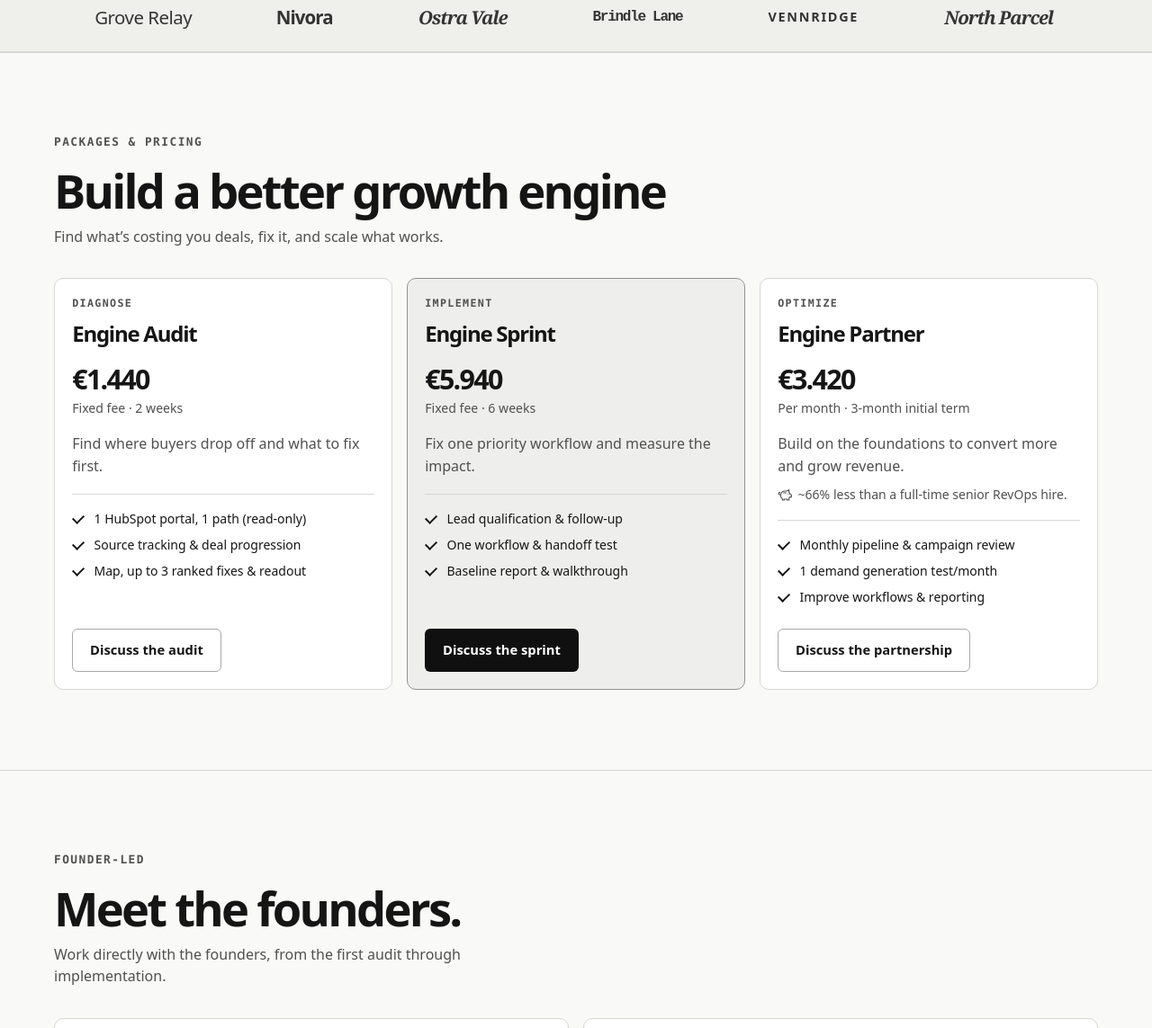
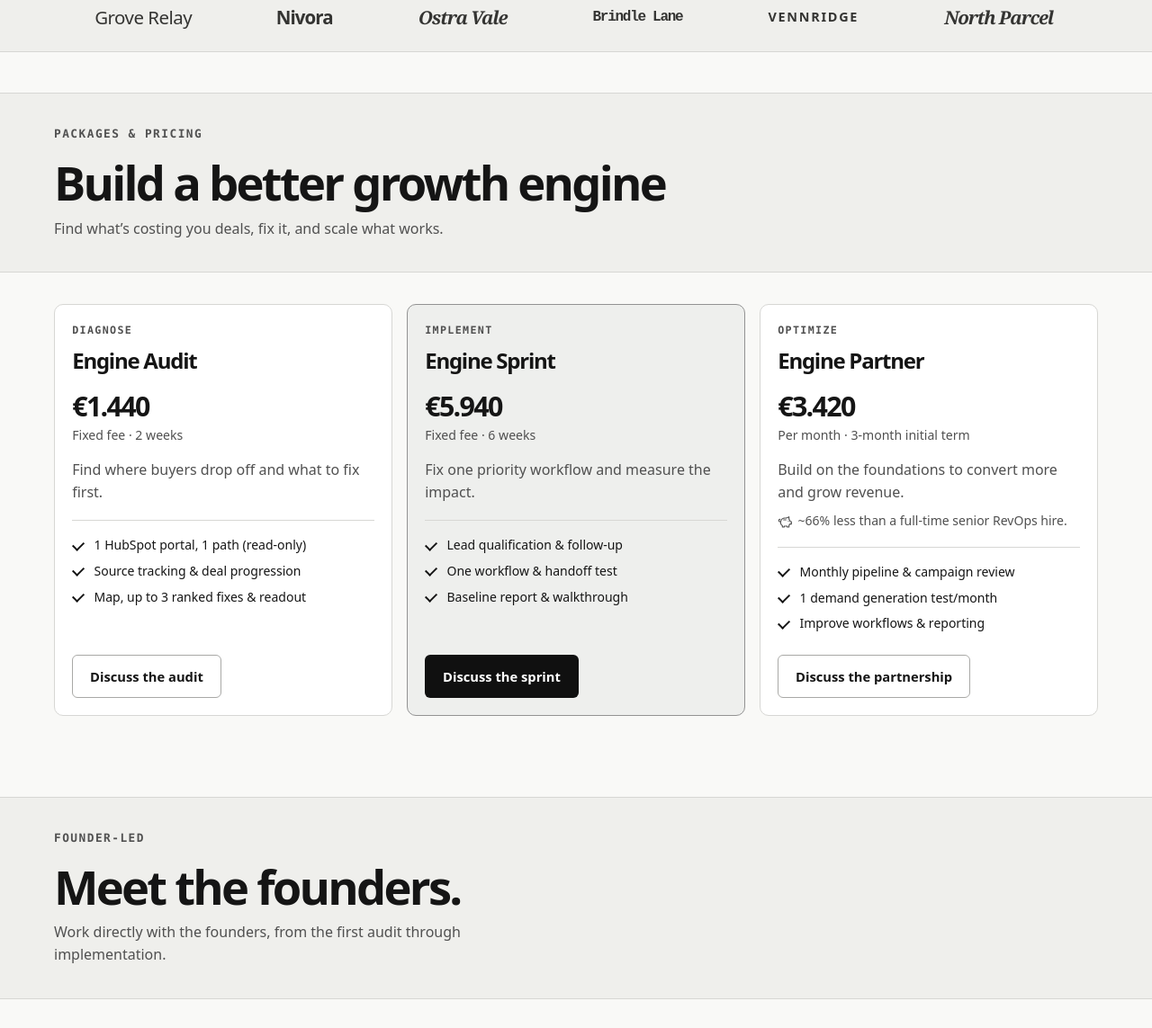
Before and after one commit to EAAGENTS/silent-engine-preview, a plain HTML site: page index.html in a window 1280 px wide. Shown: the part 1177-2320 px from the top of the page at 90% size. Drawn offline with Linux system fonts and the light colour scheme.

Commit message:
Give packages and founders matching full-width intro bands

```diff
--- a/index.html
+++ b/index.html
@@ -235,10 +235,10 @@ h3{font-size:1.5rem;margin-bottom:.65rem}
 .section{padding-block:clamp(3.75rem,7vw,6.15rem)}
 .intro{display:grid;grid-template-columns:1.3fr 1fr;gap:2rem;align-items:end;margin-bottom:2.1rem}
 .intro h2{margin-bottom:0}
-#approach{padding-top:0}
-.approach-intro{background:#efefec;border-block:1px solid var(--rule);padding-block:clamp(1.35rem,2.8vw,2.4rem)}
-#approach .intro{margin-bottom:0}
-#approach .steps{margin-inline:auto;margin-top:clamp(1.4rem,3vw,2.2rem)}
+#approach,.offers,.team{padding-top:0}
+.section-intro-band{background:#efefec;border-block:1px solid var(--rule);padding-block:clamp(1.35rem,2.8vw,2.4rem)}
+.section-intro-band .intro{margin-bottom:0}
+.section-intro-band+.wrap{margin-inline:auto;margin-top:clamp(1.4rem,3vw,2.2rem)}
 #approach-title{font-size:clamp(1.65rem,3.7vw,3.45rem)}
 @media(max-width:600px){#approach-title{font-size:clamp(1.125rem,5.5vw,1.85rem)}}
 :is(#approach,.offers,.team) .intro{display:block}
@@ -255,7 +255,7 @@ h3{font-size:1.5rem;margin-bottom:.65rem}
 .steps .step:not(:last-child)::after{content:"";position:absolute;right:.08rem;top:3.25rem;width:6px;height:10px;background:#737373;clip-path:polygon(0 8%,15% 0,100% 50%,15% 100%,0 92%,80% 50%)}
 }
 .step p,.card>p{color:var(--muted);margin-bottom:0}
-.offers{border-top:1px solid var(--rule)}
+.offers{margin-top:clamp(1.5rem,3.5vw,3rem)}
 .card{display:flex;flex-direction:column;border:1px solid var(--rule);border-radius:10px;padding:1.45rem;background:#ffffff}
 .card.featured{background:#eeefed;border-color:#939393}
 .packages .card{padding:clamp(.95rem,1.5vw,1.45rem)}
@@ -269,7 +269,6 @@ h3{font-size:1.5rem;margin-bottom:.65rem}
 .packages .card li::before{content:"";width:.63rem;height:.37rem;margin-inline:.08rem;border-left:2px solid currentColor;border-bottom:2px solid currentColor;transform:translateY(-.14rem) rotate(-45deg)}
 .card li+li{margin-top:.45rem}
 .card .btn{margin-top:auto;align-self:flex-start}
-.team{border-top:1px solid var(--rule)}
 .team-grid{display:grid;grid-template-columns:1fr 1fr;gap:1rem}
 .founder{display:grid;grid-template-columns:clamp(64px,8vw,96px) minmax(0,1fr);align-items:center;gap:clamp(.85rem,2.2vw,1.5rem)}
 .founder-portrait{display:block;width:100%;height:auto;aspect-ratio:1;object-fit:cover;border-radius:50%;clip-path:circle(48%)}
@@ -464,7 +463,7 @@ dialog p{color:var(--muted)}
     </div>
   </section>
   <section class="section" id="approach" aria-labelledby="approach-title">
-    <div class="approach-intro">
+    <div class="section-intro-band">
       <div class="wrap intro">
         <div><p class="eyebrow">Our approach</p><h2 id="approach-title">Five optimization steps</h2></div>
         <p>We review your data and interview your team to find where you can turn more traffic into revenue.</p>
@@ -507,11 +506,13 @@ dialog p{color:var(--muted)}
     </div>
   </section>
   <section class="section offers" id="packages" aria-labelledby="packages-title">
-    <div class="wrap">
-      <div class="intro">
+    <div class="section-intro-band">
+      <div class="wrap intro">
         <div><p class="eyebrow">Packages &amp; pricing</p><h2 id="packages-title">Build a better growth engine</h2></div>
         <p>Find what’s costing you deals, fix it, and scale what works.</p>
       </div>
+    </div>
+    <div class="wrap">
       <div class="packages">
         <article class="card">
           <p class="eyebrow">Diagnose</p><h3 id="pipeline-audit">Engine Audit</h3>
@@ -544,11 +545,13 @@ dialog p{color:var(--muted)}
     </div>
   </section>
   <section class="section team" id="founders" aria-labelledby="team-title">
-    <div class="wrap">
-      <div class="intro">
+    <div class="section-intro-band">
+      <div class="wrap intro">
         <div><p class="eyebrow">Founder-led</p><h2 id="team-title">Meet the founders.</h2></div>
         <p>Work directly with the founders, from the first audit through implementation.</p>
       </div>
+    </div>
+    <div class="wrap">
       <div class="team-grid">
         <article class="card founder">
           <img class="founder-portrait" src="dennis-kroon.jpeg" width="400" height="400" loading="lazy" decoding="async" alt="">
```
